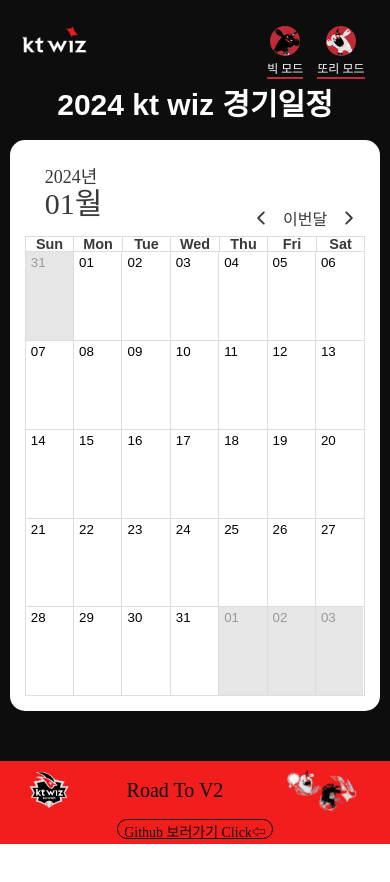
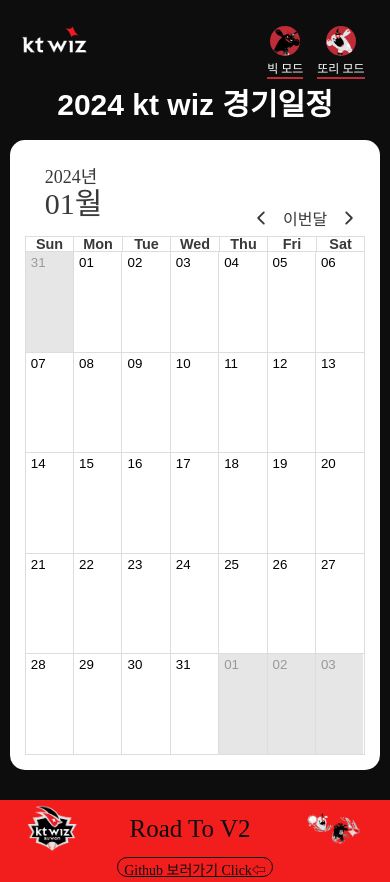
Before and after one commit to kijiwon/2024-KT-Calendar, a React (Create React App) app: page / in a window 390 px wide. Before the commit the page ends 844 px from the top, so only its background shows below. Built offline with nearby package versions, Linux system fonts and the light colour scheme; a web font is replaced by a local one.

Commit message:
모바일 스타일링 수정

```diff
--- a/src/App.tsx
+++ b/src/App.tsx
@@ -23,7 +23,7 @@
 
   @media screen and (max-width: ${SIZE.tablet}) {
     padding-top: 10px;
-    height: 100vh;
+    height: 100%;
     h1 {
       font-size: 30px;
       margin-top: 10px;
--- a/src/components/Footer.tsx
+++ b/src/components/Footer.tsx
@@ -19,7 +19,9 @@
   }
   @media screen and (max-width: ${SIZE.tablet}) {
     height: 10%;
+    bottom: 0px;
     flex-direction: column;
+    margin-top: 30px;
   }
 `;
 const LogoWrapper = styled.div`
@@ -41,13 +43,13 @@
   @media screen and (max-width: ${SIZE.tablet}) {
     width: 100%;
     img {
-      width: 40px;
+      width: 50px;
     }
     img:last-child {
-      width: 80px;
+      width: 60px;
     }
     p {
-      font-size: 20px;
+      font-size: 25px;
     }
   }
 `;
--- a/src/components/ScheduleCalendar.tsx
+++ b/src/components/ScheduleCalendar.tsx
@@ -41,7 +41,7 @@
   }
   @media screen and (max-width: ${SIZE.tablet}) {
     width: 95%;
-    height: 600px;
+    height: 630px;
   }
 `;
 
@@ -64,8 +64,8 @@
   }
   img {
     max-width: 50%;
-    min-height: 2rem;
-    height: 7rem;
+    min-height: 2em;
+    height: 7em;
     padding-top: 20px;
     padding-bottom: 40px;
     margin-right: auto;
@@ -80,10 +80,10 @@
       height: 16px;
     }
     img {
-      width: 80%;
-      height: 55px;
-      padding-top: 0px;
-      padding-bottom: 4px;
+      width: 60%;
+      height: 5em;
+      padding-top: 10px;
+      padding-bottom: 40px;
       margin: 0px 10px;
     }
   }
```
